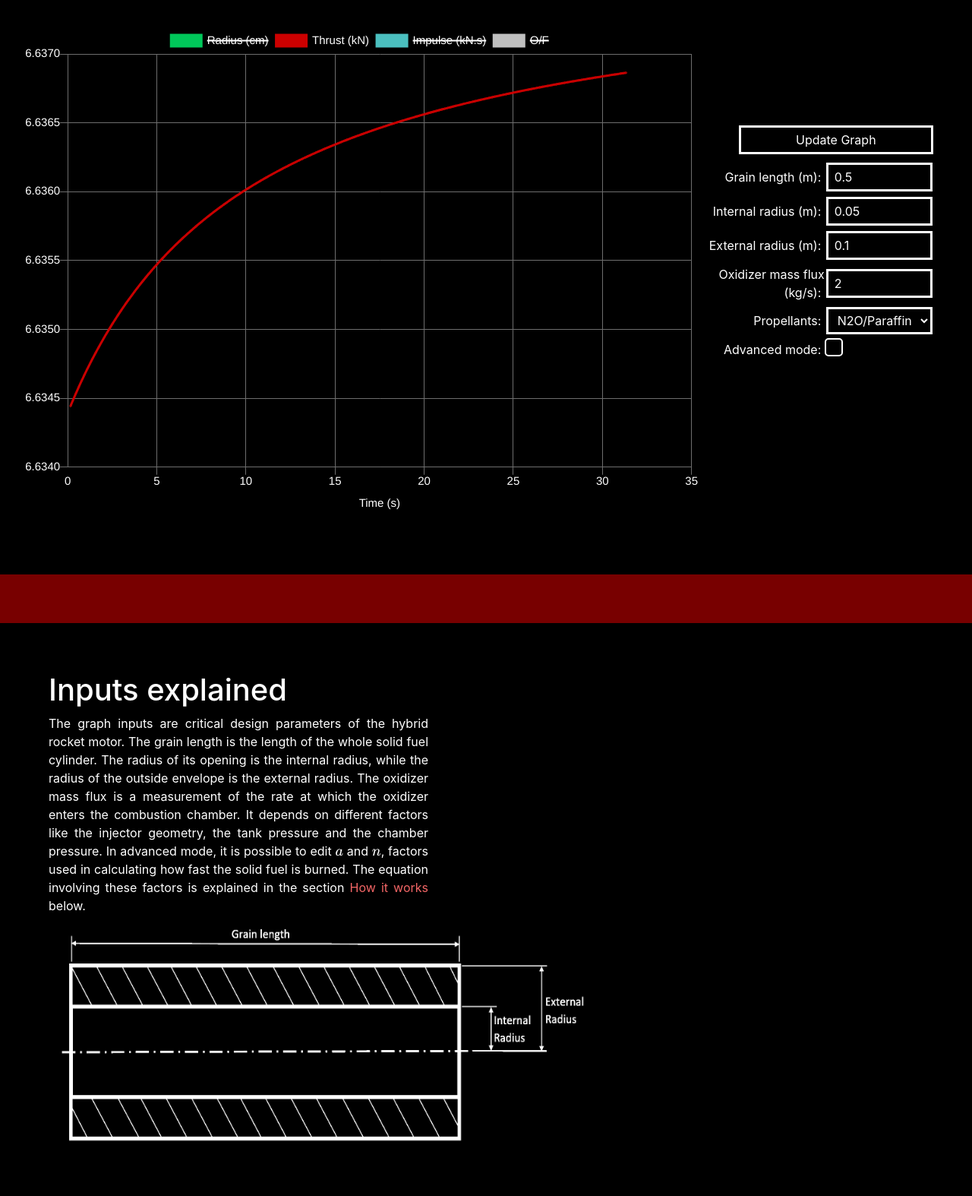
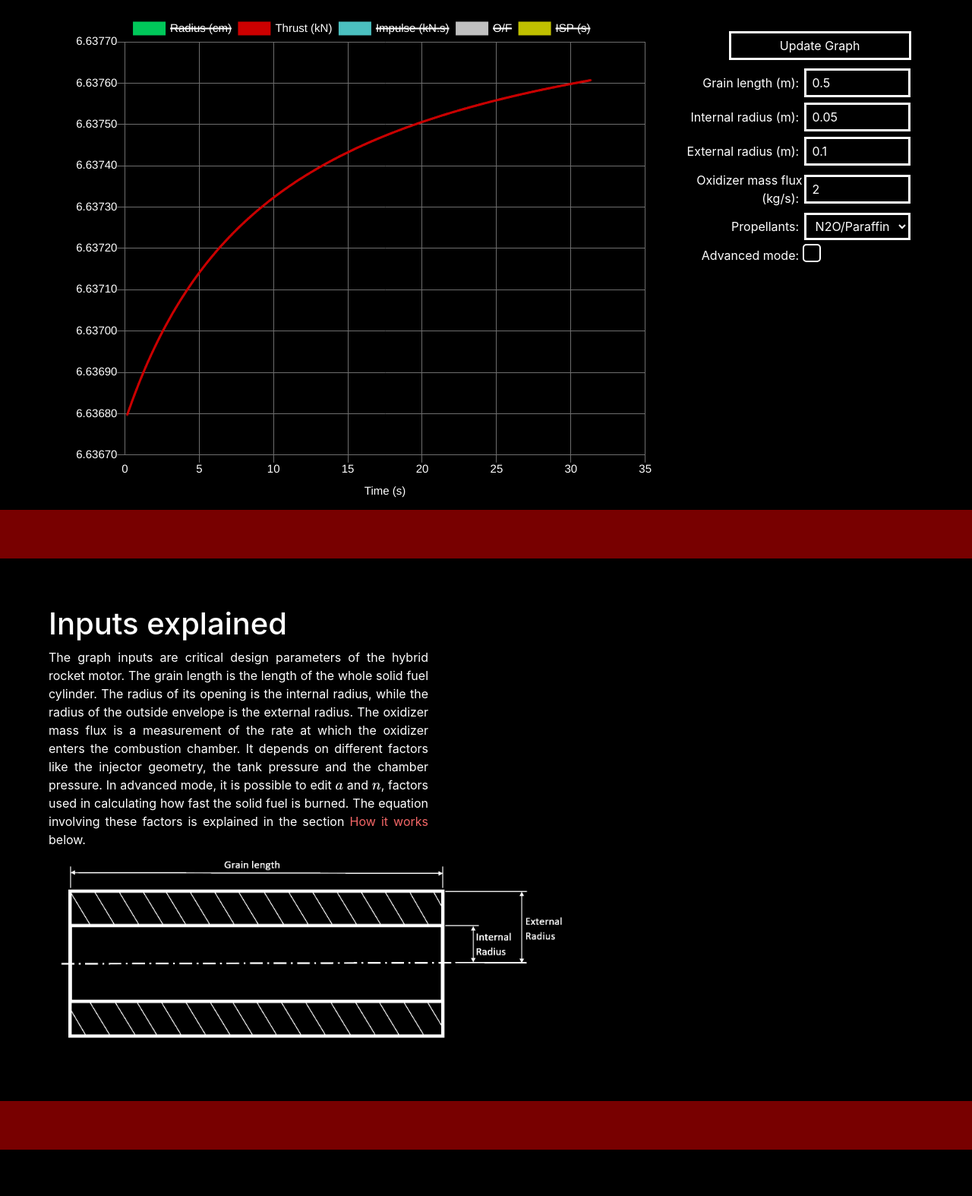
Before and after one commit to Alexsimulation/hybrid_sim, a plain HTML site: page index.html in a window 1280 px wide. Shown: the part 70-1644 px from the top of the page at 76% size. Drawn offline with nearby package versions, Linux system fonts and the light colour scheme.

Commit message:
Add files via upload

```diff
--- a/index.html
+++ b/index.html
@@ -17,13 +17,16 @@
         <div class="myheader">
             &nbsp hybrid_sim
         </div>
-        <div class="mycontainer">
+
+        <div class="mylargecontainer">
+
+            <div class="mygraphcontainer">
                 <canvas id="myChart"></canvas>
             </div>
 
             <script type="module">
                 import { get_results } from "./main.js";
-            import {radius_data, thrust_data, impulse_data, of_data} from "./main.js";
+                import {radius_data, thrust_data, impulse_data, of_data, ISP_data} from "./main.js";
                 Chart.defaults.global.defaultFontColor = 'white';
                 Chart.defaults.global.defaultFontSize = 15;
                 let myChart = document.getElementById('myChart').getContext('2d');
@@ -70,6 +73,16 @@
                             hidden: true,
                             showLine: true,
                             data: of_data
+                        } , {
+                            label:'ISP (s)',
+                            fill: false,
+                            lineTension: 0.1,
+                            borderColor: "rgba(192,192,0,1)",
+                            pointRadius: 1,
+                            pointHitRaduis: 10,
+                            hidden: true,
+                            showLine: true,
+                            data: ISP_data
                         }]
                     },
                     options: {
@@ -190,6 +203,7 @@
                 </form>
                 <br>
             </div>
+        </div>
 
         <script>
             function advanced_form() {
@@ -212,6 +226,7 @@
 
         <div class="imagecontainer">
             <div class="imagetext">
+                <br><br>
                 <h1>
                     Inputs explained
                 </h1>
@@ -250,27 +265,37 @@
 
             <pre>
                 <code>
+                    // Some parameters are initialized above this part of the script
+
+                    // Initializing data storage
                     let radius_data = [];
                     let thrust_data = [];
                     let impulse_data = [];
                     let of_data = [];
 
+                    // Main simulation loop
                     while (r < re) {
+
+                        // Computing parameters
                         Gox = m_dot_ox/(Math.PI*r*r);
                         r_dot = a*Math.pow(Gox,n);
-                        r = r + r_dot*dt;
                         m_dot_fuel = rho_fuel*L*Math.PI*(2*r*r_dot + dt*r_dot*r_dot);
                         of = m_dot_ox/m_dot_fuel;
-                        T = (m1+m2)*ISP_F(of,propellants)*9.81;
+                        T = (m_dot_ox+m_dot_fuel)*ISP_F(of,propellants)*9.81;
+
+                        // Numerical integrations
+                        r = r + r_dot*dt;
                         I = I + T*dt;
                         t = t + dt;
 
+                        // Storing results at time = t
                         radius_data = radius_data.concat({x: t, y: r*100});
                         thrust_data = thrust_data.concat({x: t, y: T/1000});
                         impulse_data = impulse_data.concat({x: t, y: I/1000});
                         of_data = of_data.concat({x: t, y: of});
                     }
 
+                    // Simulation done, return values
                     let values = [radius_data, thrust_data, impulse_data, of_data];
                     return values;
                 </code>
@@ -281,7 +306,7 @@
             <h1>Learn more</h1>
             For more information about the code used on this page, the source code is available
             <a href="https://github.com/Alexsimulation/hybrid_sim" target="_blank">here</a>.
-            To design hybrid rocket motors, <a href="https://www.grc.nasa.gov/www/CEAWeb/" target="_blank">CEA</a>
+            To design hybrid rocket motors, or rocket motors in general, <a href="https://www.grc.nasa.gov/www/CEAWeb/" target="_blank">CEA</a>
             , an online tool by NASA, is a must.
         </div>
 
--- a/main.js
+++ b/main.js
@@ -1,18 +1,23 @@
 function ISP_F(of_in,props) {
     let pns = [0, 0, 0, 0, 0, 0, 0];
     let out_range = 0;
+    let out_coef = 0;
     if (props == 'N2O/Paraffin') {
-        pns = [-0.0016, 0.0585, -0.8467, 6.0614, -23.0533, 58.0331, 179.7000];
-        out_range = 300;
+        pns = [-0.0015972222222,   0.0584775641026,  -0.8466613247863,   6.0614291958040,  -23.0533148795640,   58.0330652680635,   179.7000000000013];
+        out_range = 300.04930069930122726873;
+        out_coef = 0.01770377605488909073 ;
     } else if (props == 'LOX/Paraffin') {
-        pns = [-0.0011, 0.0791, -1.8579, 20.4487, -114.4732, 296.5522, 69.1333];
-        out_range = 255;
+        pns = [-0.0011111111111,   0.0791025641025,  -1.8579059829055,   20.4486596736565,  -114.4731507381392,   296.5521911421711,   69.1333333333463];
+        out_range = 256.08531468531361952046;
+        out_coef = 0.00903569618427984417;
     } else if (props == 'LOX/PMMA') {
-        pns = [-0.0107, 0.4045, -6.0904, 46.2984, -184.2097, 337.3317, 96.4000];
-        out_range = 194;
+        pns = [-0.0106944444444,   0.4044551282051,  -6.0904380341877,   46.2984120046597,  -184.2097066821982,   337.3317482517328,   96.4000000000109];
+        out_range = 193.84685314684838886023;
+        out_coef = 0.06265436119621256572;
     } else if (props == 'N2O/PMMA') {
-        pns = [-0.0005, -0.0014, 0.3253, -4.2876, 16.8540, 3.5648, 198.5667];
-        out_range = 260;
+        pns = [-0.0004861111111,  -0.0013942307692,   0.3253472222221,  -4.2875801282041,   16.8539850427316,   3.5647902097956,   198.5666666666635];
+        out_range = 259.97097902097897303975;
+        out_coef = 0.02037496999093071914;
     }
     let ISP = 0;
     if (of_in < 10) {
@@ -22,7 +27,7 @@ function ISP_F(of_in,props) {
             i = i - 1;
         }
     } else {
-        ISP = out_range*Math.pow(2.718,-0.2*(of_in-10));
+        ISP = out_range*Math.pow(2.718,-out_coef*(of_in-10));
     }
     return ISP;
 }
@@ -59,27 +64,34 @@ export function get_results(L,ri,re,m_dot_ox,propellants,a,n) {
     let thrust_data = [];
     let impulse_data = [];
     let of_data = [];
+    let ISP_data = [];
 
     let ind = 0;
+    let last_r_dot = r_dot;
+    let last_T = T;
 
     while ((r < re)&(ind <= 1000)) {
         Gox = m_dot_ox/(Math.PI*r*r);
         r_dot = a*Math.pow(Gox,n);
-        r = r + r_dot*dt;
         m_dot_fuel = rho_fuel*L*Math.PI*(2*r*r_dot + dt*r_dot*r_dot);
         of = m_dot_ox/m_dot_fuel;
         T = T_F(m_dot_ox,m_dot_fuel,of,propellants);
-        I = I + T*dt;
+        r = r + (r_dot+last_r_dot)*dt/2;
+        I = I + (T+last_T)*dt/2;
         t = t + dt;
+
+        last_r_dot = r_dot;
+        last_T = T;
 
         radius_data = radius_data.concat({x: t, y: r*100});
         thrust_data = thrust_data.concat({x: t, y: T/1000});
         impulse_data = impulse_data.concat({x: t, y: I/1000});
         of_data = of_data.concat({x: t, y: of});
+        ISP_data = ISP_data.concat({x: t, y: ISP_F(of,propellants)});
 
         ind = ind + 1;
     }
-    let values = [radius_data, thrust_data, impulse_data, of_data];
+    let values = [radius_data, thrust_data, impulse_data, of_data, ISP_data];
     return values;
 }
 
@@ -94,6 +106,6 @@ let propellants = 'N2O/Paraffin';
 let a = 0.00015;
 let n = 0.5;
 
-let [radius_data, thrust_data, impulse_data, of_data] = get_results(L,ri,re,m_dot_ox,propellants,a,n);
+let [radius_data, thrust_data, impulse_data, of_data, ISP_data] = get_results(L,ri,re,m_dot_ox,propellants,a,n);
 
-export {radius_data, thrust_data, impulse_data, of_data}
+export {radius_data, thrust_data, impulse_data, of_data, ISP_data}
--- a/visual.css
+++ b/visual.css
@@ -3,14 +3,23 @@ body {
 }
 
 
-.mycontainer {
+.mygraphcontainer {
     position: relative;
-    width: 70%;
     height: 80vh;
-    top: 10vh;
+    max-width: 100%;
+    min-width: 60%;
     margin: 2%;
     background-color: rgba(0,0,0,0);
     color: white;
+}
+
+.mylargecontainer {
+    position: relative;
+    top: 8vh;
+    color: white;
+    display: flex;
+    flex-flow: row wrap;
+    justify-content: center;
 }
 
 .myheader {
@@ -24,13 +33,13 @@ body {
     font-size: 40px;
     font-size: 5vh;
     Z-index: 2;
+    overflow: hidden;
 }
 
 .myform {
     position: relative;
-    width: 25%;
-    bottom: 60vh;
-    left: 70%;
+    width: 300px;
+    top: 10px;
     margin: 1%;
     background-color: rgba(0,0,0,0);
     color: white;
@@ -38,52 +47,49 @@ body {
 
 .myfirstskip {
     position: relative;
-    top: -30vh;
+    top: 50px;
     width: 100%;
     height: 8vh;
     background-color: rgba(120,0,0,1);
+    overflow: hidden;
 }
 
 .imagecontainer {
     position: relative;
-    top: -30vh;
     width: 90%;
     height: 60%;
     margin: 5%;
     color: white;
     display: flex;
-    flex-flow: row wrap
+    flex-flow: row wrap;
 }
 
 .imagetext {
     position: relative;
     height: 100%;
     width: 500px;
-    margin-right:25px;
+    margin-right: 25px;
     text-align: justify;
 }
 
 .image {
-    position: relative;
-    display: block;
-    margin-left: 0px;
-    margin-right: auto;
-    width: 90vh;
-    height: 40vh;
-  }
+    float: right;
+    height: auto;
+    max-width: 60%;
+    min-width: 30%;
+}
 
 .myskip {
     position: relative;
-    top: -30vh;
     width: 100%;
     height: 8vh;
     background-color: rgba(120,0,0,1);
+    overflow: hidden;
 }
 
 .myparagraph {
     position: relative;
     width: 90%;
-    top: -30vh;
     background-color: rgba(0,0,0,0);
     color: white;
     margin: 5%;
@@ -196,3 +202,14 @@ a {
 a:hover {
     color: rgb(243, 102, 102);
   }
+
+
+/* Edit size if small width */
+
+@media only screen and (max-width: 1000px) {
+    .image {
+        height: auto;
+        max-width: 500px;
+        min-width: 500px;
+    }
+}
```
Lines whose indentation alone changed are shown as unchanged.
